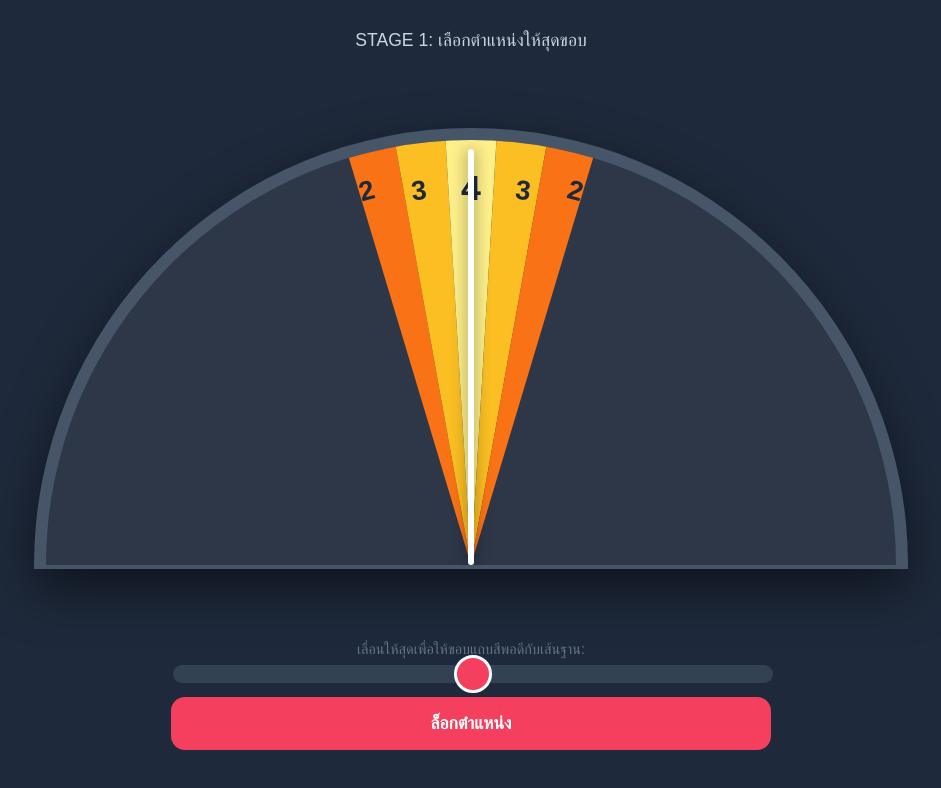
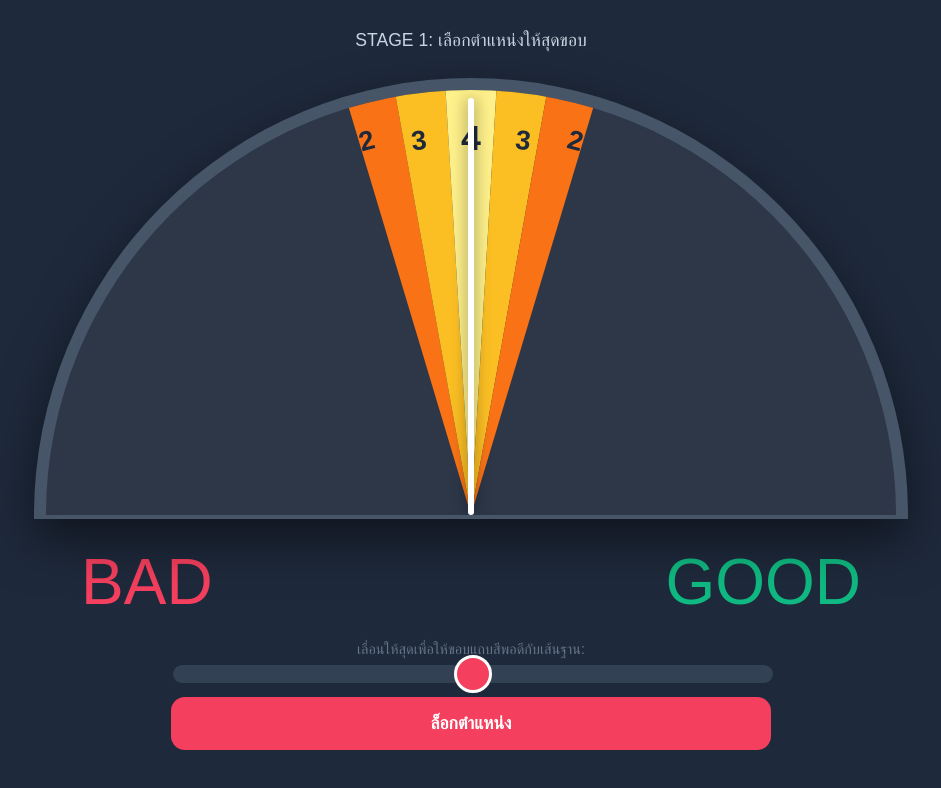
Before and after one commit to SEAFOOD667/wavelength, a plain HTML site: page index.html in a window 1280 px wide. Shown: the whole page, without its empty margins (169-1110 px from the left). Drawn offline with Linux system fonts and the light colour scheme.

Commit message:
Update index.html

```diff
--- a/index.html
+++ b/index.html
@@ -1,204 +1,433 @@
 <!DOCTYPE html>
+
 <html lang="th">
+
 <head>
+
     <meta charset="UTF-8">
+
     <meta name="viewport" content="width=device-width, initial-scale=1.0, maximum-scale=1.0, user-scalable=no">
+
     <title>Wavelength Online - Perfect Edge</title>
+
     <style>
+
         :root {
+
             --bg: #0f172a;
+
             --panel: #1e293b;
+
             --accent: #f43f5e;
+
             --color-2: #f97316;
+
             --color-3: #fbbf24;
+
             --color-4: #fef08a;
+
         }
 
+.label-container {
+        display: flex;
+        justify-content: space-between;
+        width: 95vw;          /* ให้กว้างเท่ากับความกว้างของ wheel-box */
+        max-width: 800px;     /* หรือตาม max-width ของวงล้อที่คุณตั้งไว้ */
+        margin: 5px auto 0;   /* เว้นระยะห่างจากขอบล้อด้านบนนิดหน่อย */
+        padding: 0 10px;      /* กันตัวอักษรชิดขอบวงล้อเกินไป */
+        box-sizing: border-box;
+    }
+
+    .label-item {
+        font-size: 4rem;
+        font-weight: 500;
+    }
+
+	/* สีเฉพาะของ BAD */
+		#label-bad {
+    		color: #f43f5e; /* สีชมพูแดงอมแดง */
+    }
+
+	/* สีเฉพาะของ GOOD */
+		#label-good {
+    		color: #10b981; /* สีเขียว */
+    }
+
         body, html {
+
             margin: 0; padding: 0;
+
             width: 100%; height: 100%;
+
             background-color: var(--bg);
+
             font-family: sans-serif;
+
             color: white;
+
             display: flex; justify-content: center; align-items: center;
+
             overflow: hidden;
+
         }
 
+
+
         .container {
+
             display: flex; flex-direction: column; align-items: center; justify-content: space-between;
+
             width: 100vw; height: 100vh;
+
             background: var(--panel);
+
             padding: 30px 20px; box-sizing: border-box;
+
         }
 
+
+
         #status {
+
             font-size: 1.1rem;
+
             font-weight: 500;
+
             text-align: center;
+
             color: #cbd5e1;
+
             margin-bottom: 5px;
+
         }
 
+
+
         .wheel-box {
+
             position: relative;
+
             width: 94vw;
+
             max-width: 850px;
+
             aspect-ratio: 2/1;
+
             background: #2d3748;
+
             border-radius: 500px 500px 0 0;
+
             border: 12px solid #475569;
+
             overflow: hidden;
+
             display: flex; justify-content: center;
+
             box-shadow: 0 20px 50px rgba(0,0,0,0.5);
+
             /* สร้างเส้นฐานด้านล่าง */
+
             border-bottom: 4px solid #475569;
+
         }
 
+
+
         #target-group {
+
             position: absolute; bottom: 0; width: 100%; height: 100%;
+
             transform-origin: bottom center;
+
             transition: opacity 0.4s ease;
+
             z-index: 2;
+
         }
 
+
+
         .score-text {
+
             font-size: 3.2px;
+
             font-weight: 900;
+
             fill: #1e293b;
+
             text-anchor: middle;
+
             pointer-events: none;
+
         }
 
+
+
         #needle {
+
             position: absolute; bottom: 0; left: 50%;
+
             width: 6px;
+
             height: 98%;
+
             background: #fff; border-radius: 10px;
+
             transform-origin: bottom center;
+
             transform: translateX(-50%) rotate(0deg);
+
             z-index: 10;
+
             box-shadow: 0 0 15px rgba(0,0,0,0.5);
+
         }
 
+
+
         .controls {
+
             width: 100%;
+
             max-width: 600px;
+
             display: flex; flex-direction: column; gap: 15px;
+
             margin-bottom: 20px;
+
         }
+
+
 
         label { font-size: 0.9rem; color: #64748b; text-align: center; display: block; margin-bottom: 5px; }
 
+
+
         input[type=range] {
+
             width: 100%;
+
             height: 18px;
+
             border-radius: 10px;
+
             appearance: none;
+
             background: #334155;
+
             outline: none;
+
         }
 
+
+
         input[type=range]::-webkit-slider-thumb {
+
             appearance: none;
+
             width: 38px; height: 38px;
+
             background: var(--accent);
+
             border-radius: 50%;
+
             cursor: pointer;
+
             border: 3px solid white;
+
         }
 
+
+
         button {
+
             padding: 16px;
+
             font-size: 1.1rem;
+
             font-weight: 700;
+
             border: none; border-radius: 14px;
+
             cursor: pointer; transition: 0.2s;
+
             text-transform: uppercase;
+
         }
 
+
+
         button:active { transform: scale(0.97); }
+
         .btn-main { background: var(--accent); color: white; }
+
         .btn-reveal { background: #10b981; color: white; }
+
         .btn-reset { background: #475569; color: white; font-size: 0.9rem; padding: 10px; }
 
+
+
         .hidden { display: none; }
+
         .invisible { opacity: 0 !important; }
+
     </style>
+
 </head>
+
 <body>
 
+
+
 <div class="container">
+
     <div id="status">STAGE 1: เลือกตำแหน่งให้สุดขอบ</div>
 
+
+
     <div class="wheel-box">
+
         <svg id="target-group" viewBox="0 0 100 50" preserveAspectRatio="none">
+
             <polygon points="50,50 35,0 41,0" fill="#f97316" /> <polygon points="50,50 41,0 47,0" fill="#fbbf24" /> <polygon points="50,50 47,0 53,0" fill="#fef08a" /> <polygon points="50,50 53,0 59,0" fill="#fbbf24" /> <polygon points="50,50 59,0 65,0" fill="#f97316" /> <text x="38" y="7" class="score-text" transform="rotate(-15, 38, 7)">2</text>
+
             <text x="44" y="7" class="score-text" transform="rotate(-7, 44, 7)">3</text>
+
             <text x="50" y="7" class="score-text" style="font-size: 4.2px;">4</text>
+
             <text x="56" y="7" class="score-text" transform="rotate(7, 56, 7)">3</text>
+
             <text x="62" y="7" class="score-text" transform="rotate(15, 62, 7)">2</text>
+
         </svg>
 
+
+
         <div id="needle"></div>
+
     </div>
 
+<div class="label-container">
+    <div class="label-item" id="label-bad">BAD</div>
+    <div class="label-item" id="label-good">GOOD</div>
+</div>
+
     <div class="controls">
+
         <div id="setup-ui">
+
             <label>เลื่อนให้สุดเพื่อให้ขอบแถบสีพอดีกับเส้นฐาน:</label>
+
             <input type="range" id="target-slider" min="-87" max="87" value="0">
+
             <button class="btn-main" style="width:100%; margin-top:10px;" onclick="lock()">ล็อกตำแหน่ง</button>
+
         </div>
 
+
+
         <div id="guess-ui" class="hidden">
+
             <label>ทายตำแหน่งที่ซ่อนอยู่:</label>
+
             <input type="range" id="guess-slider" min="-90" max="90" value="0">
+
             <button class="btn-reveal" style="width:100%; margin-top:10px;" onclick="reveal()">เฉลยคะแนน</button>
+
         </div>
 
+
+
         <button id="reset-btn" class="btn-reset hidden" onclick="reset()">เริ่มรอบใหม่</button>
+
     </div>
+
 </div>
 
+
+
 <script>
+
     const targetGroup = document.getElementById('target-group');
+
     const needle = document.getElementById('needle');
+
     const status = document.getElementById('status');
+
     const setupUI = document.getElementById('setup-ui');
+
     const guessUI = document.getElementById('guess-ui');
+
     const resetBtn = document.getElementById('reset-btn');
 
+
+
     document.getElementById('target-slider').oninput = function() {
+
         targetGroup.style.transform = `rotate(${this.value}deg)`;
+
     };
 
+
+
     document.getElementById('guess-slider').oninput = function() {
+
         needle.style.transform = `translateX(-50%) rotate(${this.value}deg)`;
+
     };
 
+
+
     function lock() {
+
         targetGroup.classList.add('invisible');
+
         setupUI.classList.add('hidden');
+
         guessUI.classList.remove('hidden');
+
         status.innerText = "STAGE 2: เพื่อนกำลังทาย...";
+
     }
 
+
+
     function reveal() {
+
         targetGroup.classList.remove('invisible');
+
         guessUI.classList.add('hidden');
+
         resetBtn.classList.remove('hidden');
 
+
+
         const t = parseInt(document.getElementById('target-slider').value);
+
         const g = parseInt(document.getElementById('guess-slider').value);
+
         const diff = Math.abs(t - g);
 
+
+
         if (diff <= 3) status.innerText = "แม่นมาก! 4 แต้ม 🏆";
+
         else if (diff <= 9) status.innerText = "เก่งมาก! 3 แต้ม 👍";
+
         else if (diff <= 15) status.innerText = "ใช้ได้! 2 แต้ม 👌";
+
         else status.innerText = "พลาดไปนิด! 0 แต้ม";
+
     }
 
+
+
     function reset() { location.reload(); }
+
 </script>
 
+
+
 </body>
+
 </html>
```
